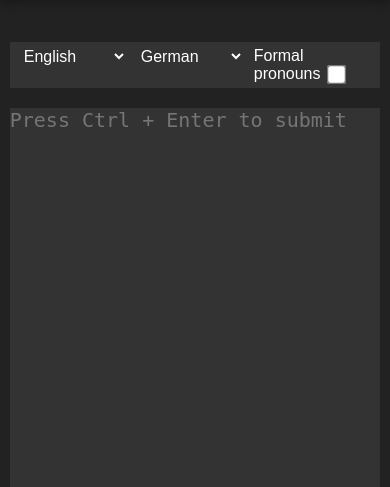
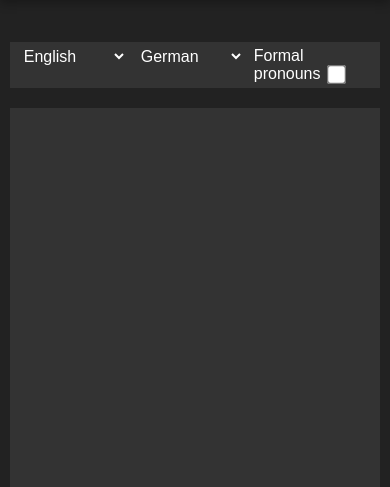
Before and after one commit to Audun97/flask-translator-gpt, a Flask app: page / in a window 390 px wide. Shown: the part 74-561 px from the top of the page. Run offline with Flask 3, Linux system fonts and the light colour scheme.

Commit message:
make the pleceholder text in input text area not show up in mobile view

```diff
--- a/templates/index.html
+++ b/templates/index.html
@@ -33,7 +33,7 @@
             <div class="text-areas">
                 <div class="text-area-container">
                     <div class="relative-container">
-                        <textarea name="user_input" onkeydown="handleKeyDown(event)" placeholder="Press Ctrl + Enter to submit" autofocus>{{ user_input }}</textarea>
+                        <textarea name="user_input" class="input-textarea" onkeydown="handleKeyDown(event)" placeholder="Press Ctrl + Enter to submit" autofocus>{{ user_input }}</textarea>
                         <button id="clear_text" class="x-button">
                             <img src="{{ url_for('static', filename='img/x.svg') }}" alt="Clear text">
                         </button>
```
